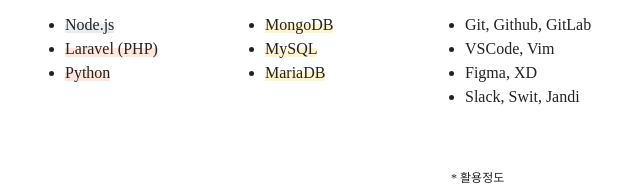
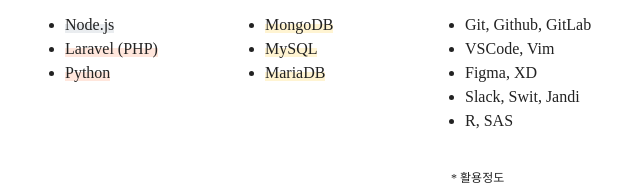
Before and after one commit to semi0510/gitsemi.github.io, a plain HTML site: page index.html in a window 1280 px wide. Shown: the part 3177-3363 px from the top of the page, 419-1059 px from the left. Drawn offline with nearby package versions, Linux system fonts and the light colour scheme; a web font is replaced by a local one.

Commit message:
220905 Add SAS,R

```diff
--- a/index.html
+++ b/index.html
@@ -335,6 +335,7 @@
                                 <li>VSCode, Vim</li>
                                 <li>Figma, XD</li>
                                 <li>Slack, Swit, Jandi</li>
+                                <li>R, SAS</li>
                             </ul>
                         </div>
                     </div>
```
